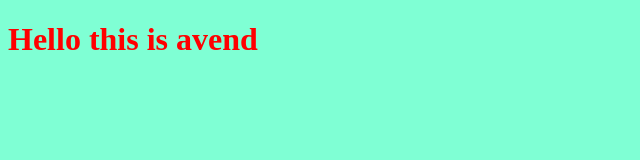
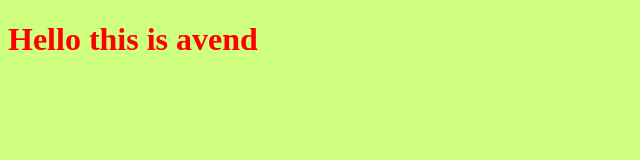
Before and after one commit to Avend623/Myproject, a plain HTML site: page index.html in a window 1280 px wide. Shown: the whole page, without its empty margins (0-640 px from the left). Drawn offline with Linux system fonts and the light colour scheme.

Commit message:
changing stle for the background

```diff
--- a/style.css
+++ b/style.css
@@ -3,5 +3,5 @@ h1{
 }
 body
 {
-    background-color:aquamarine ;
+    background-color:rgb(206, 255, 127) ;
 }
```
